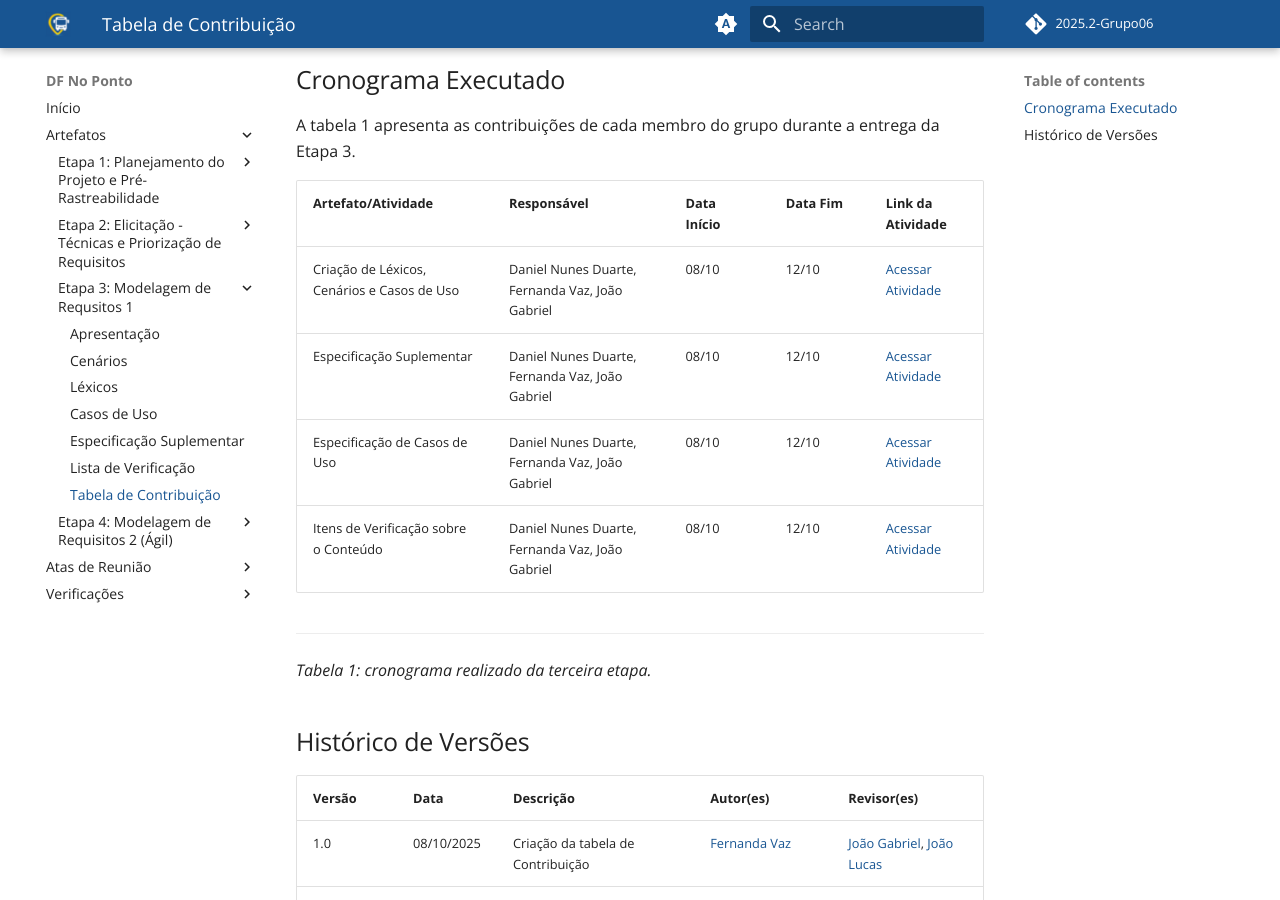
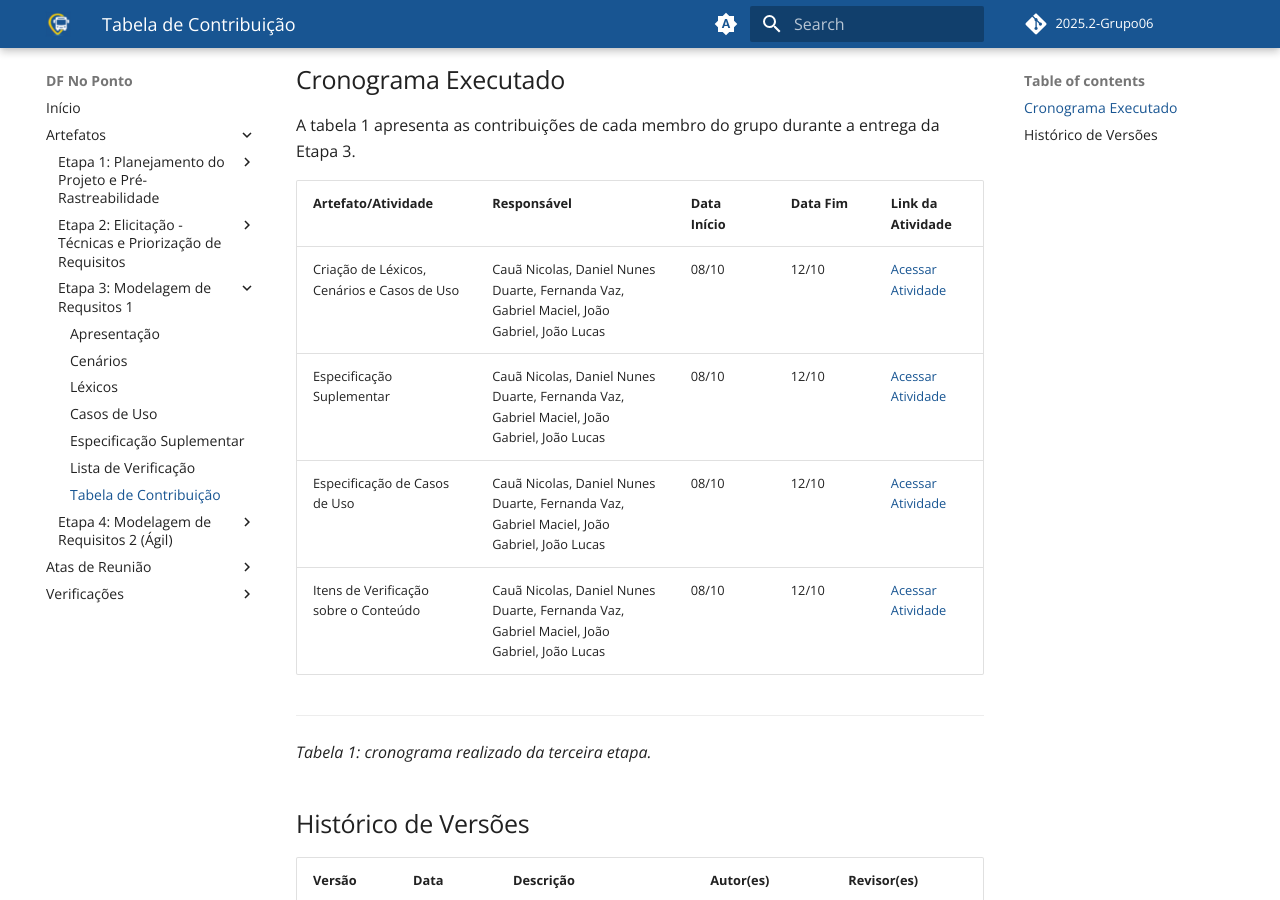
Before and after one commit to Requisitos-de-Software/2025.2-Grupo06, an MkDocs documentation site: the page built from docs/Contribuições/tab_cont03.md, in a window 1280 px wide and 900 px high, scrolled down 260 px. Built offline with MkDocs 1.6.1 and Material for MkDocs 9.7.7, drawn with Linux system fonts in a browser that asks for light colours; comment, search, counter and statistics services are not loaded.

Commit message:
atribuindo contruibuicao

```diff
--- a/docs/Contribuições/tab_cont03.md
+++ b/docs/Contribuições/tab_cont03.md
@@ -8,10 +8,10 @@
 
 | Artefato/Atividade | Responsável | Data Início | Data Fim | Link da Atividade |
 |---------------------|-------------|-------------|----------|-------------------|
-| Criação de Léxicos, Cenários e Casos de Uso | Daniel Nunes Duarte, Fernanda Vaz, João Gabriel | 08/10 | 12/10 | [Acessar Atividade](https://requisitos-de-software.github.io/2025.2-Grupo06/modelagem_requisitos_01/cenarios) |
-| Especificação Suplementar | Daniel Nunes Duarte, Fernanda Vaz, João Gabriel | 08/10 | 12/10 | [Acessar Atividade](https://requisitos-de-software.github.io/2025.2-Grupo06/modelagem_requisitos_01/cenarios) |
-| Especificação de Casos de Uso | Daniel Nunes Duarte, Fernanda Vaz, João Gabriel | 08/10 | 12/10 | [Acessar Atividade](https://requisitos-de-software.github.io/2025.2-Grupo06/modelagem_requisitos_01/cenarios) |
-| Itens de Verificação sobre o Conteúdo | Daniel Nunes Duarte, Fernanda Vaz, João Gabriel | 08/10 | 12/10 | [Acessar Atividade](https://requisitos-de-software.github.io/2025.2-Grupo06/modelagem_requisitos_01/cenarios) |
+| Criação de Léxicos, Cenários e Casos de Uso | Cauã Nicolas, Daniel Nunes Duarte, Fernanda Vaz, Gabriel Maciel, João Gabriel, João Lucas | 08/10 | 12/10 | [Acessar Atividade](https://requisitos-de-software.github.io/2025.2-Grupo06/modelagem_requisitos_01/cenarios) |
+| Especificação Suplementar | Cauã Nicolas, Daniel Nunes Duarte, Fernanda Vaz, Gabriel Maciel, João Gabriel, João Lucas | 08/10 | 12/10 | [Acessar Atividade](https://requisitos-de-software.github.io/2025.2-Grupo06/modelagem_requisitos_01/cenarios) |
+| Especificação de Casos de Uso | Cauã Nicolas, Daniel Nunes Duarte, Fernanda Vaz, Gabriel Maciel, João Gabriel, João Lucas | 08/10 | 12/10 | [Acessar Atividade](https://requisitos-de-software.github.io/2025.2-Grupo06/modelagem_requisitos_01/cenarios) |
+| Itens de Verificação sobre o Conteúdo | Cauã Nicolas, Daniel Nunes Duarte, Fernanda Vaz, Gabriel Maciel, João Gabriel, João Lucas | 08/10 | 12/10 | [Acessar Atividade](https://requisitos-de-software.github.io/2025.2-Grupo06/modelagem_requisitos_01/cenarios) |
 
 
 ---
```
